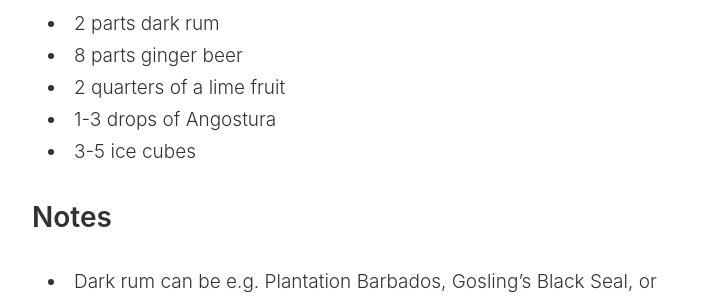
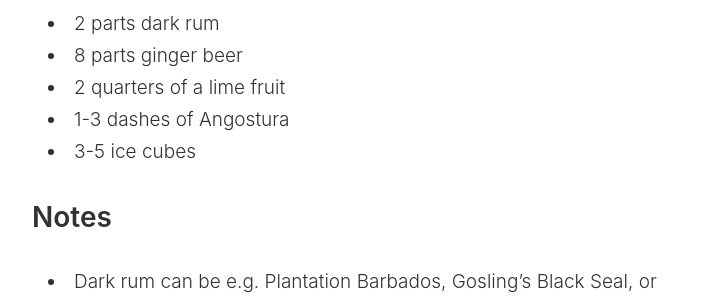
Before and after one commit to micvbang/drinks.haps.pw, a Jekyll site: the page built from drinks/_posts/2018-05-11-dark-and-stormy.md, in a window 1280 px wide. Shown: the part 275-575 px from the top of the page, without its empty margins (274-989 px from the left). Built offline with Jekyll 4.4.1, drawn with Linux system fonts in a browser that asks for light colours.

Commit message:
Dark and Stormy: drops -> dashes.

```diff
--- a/drinks/_posts/2018-05-11-dark-and-stormy.md
+++ b/drinks/_posts/2018-05-11-dark-and-stormy.md
@@ -9,7 +9,7 @@ tags: [rum, sour, lime, ginger]
 - 2 parts dark rum
 - 8 parts ginger beer
 - 2 quarters of a lime fruit
-- 1-3 drops of Angostura
+- 1-3 dashes of Angostura
 - 3-5 ice cubes
 
 ## Notes
```
